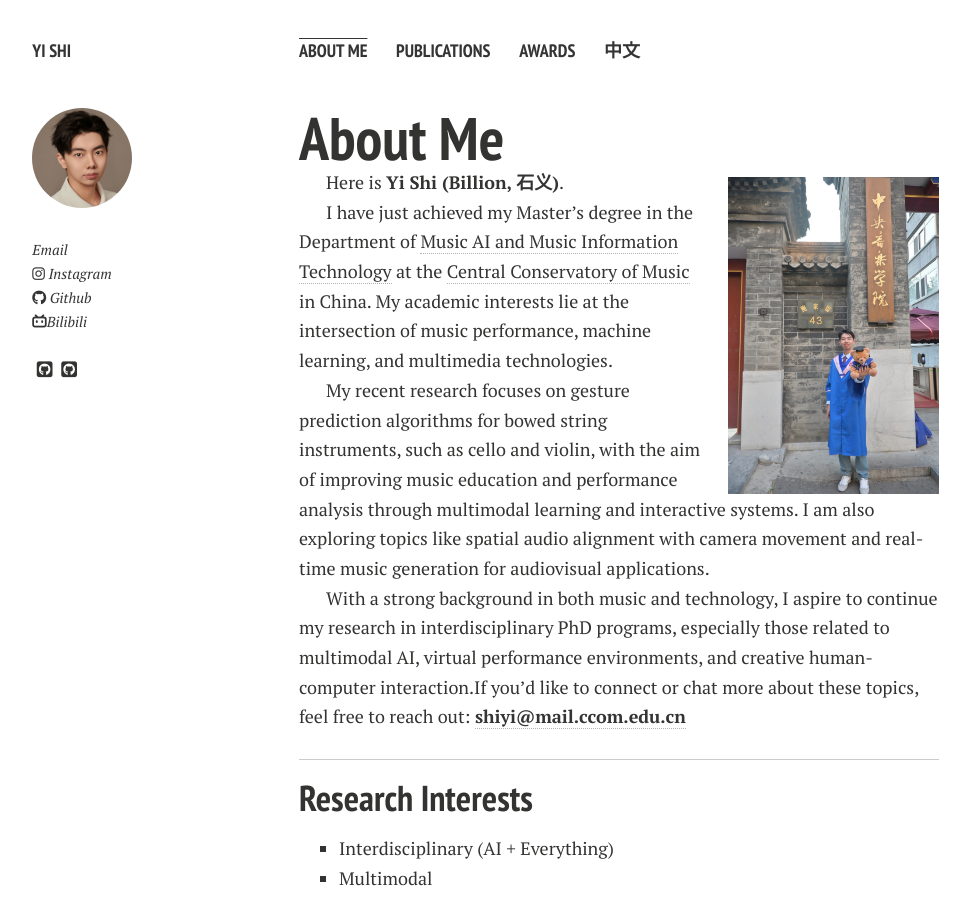
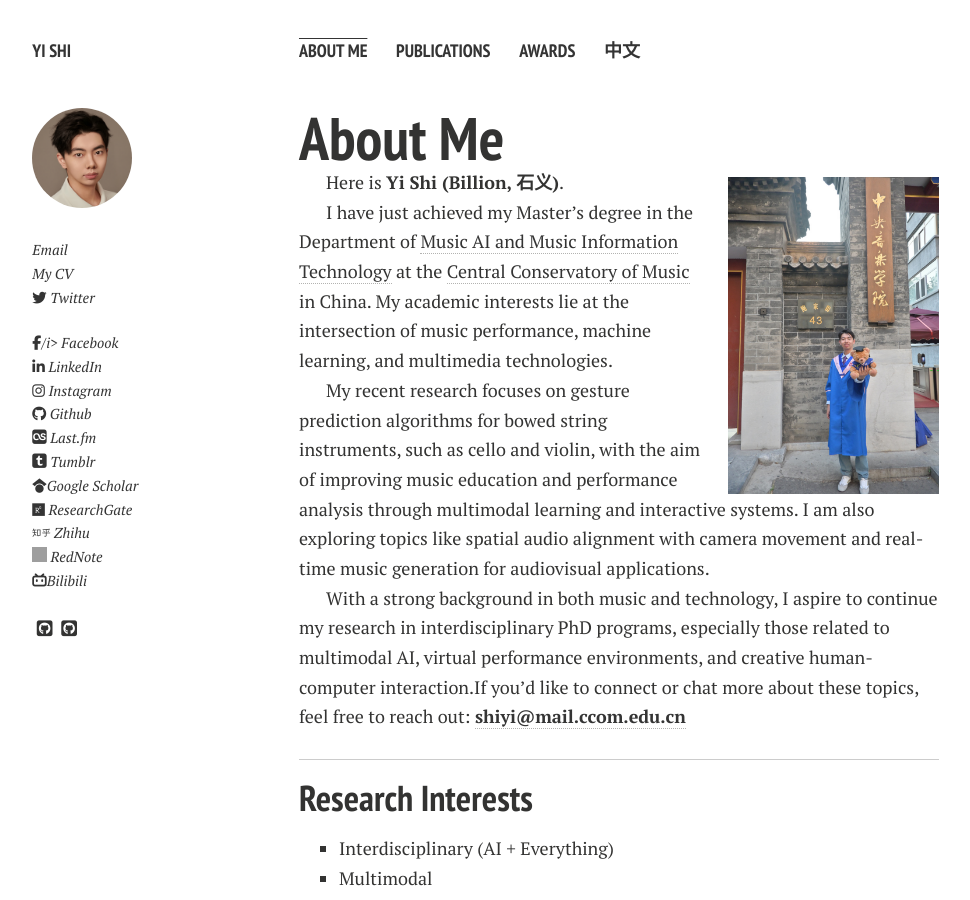
Before and after one commit to shiyi099/homepage, a Jekyll site: the page built from index.md, in a window 1280 px wide and 900 px high. Shown: the whole window, without its empty margins (21-991 px from the left). Built offline with Jekyll 4.4.1, drawn with Linux system fonts in a browser that asks for light colours; nearby versions of some CDN libraries; comment, search, counter and statistics services are not loaded; a style sheet for code colours, icons or effects is not loaded; our own code applies the rules of GitHub Pages for plain Markdown files; some of the changed lines change nothing that is shown; grey boxes are pictures that could not be loaded.

Commit message:
Update _config.yml

```diff
--- a/_config.yml
+++ b/_config.yml
@@ -17,22 +17,22 @@ owner:
   avatar: avatar.ico
   # bio: Dream big, stay positive, work hard, and enjoy the journey.
   email: shiyi@mail.ccom.edu.cn
- # cv: https://caihanlin.com/file/CV-HanlinCAI.pdf
+  cv: https://shiyi099.github.io/homepage/Resume-YiShi-en.pdf
 
 
   # Social networking links are used in author-bio sidebar. Update and remove as you like.
-  #twitter: lancecai2002
+  twitter: lancecai2002
   github: shiyi099
-  #linkedin: hanlincai
-  #scholar: https://scholar.google.com/citations?user=8igSoWgAAAAJ
-  #researchgate: https://www.researchgate.net/profile/Hanlin-Cai
-  #zhihu: https://www.zhihu.com/people/chlire
-  #xiaohongshu: 5c27848f0000000005030c6f
+  linkedin: hanlincai
+  scholar: https://scholar.google.com/citations?user=8igSoWgAAAAJ
+  researchgate: https://www.researchgate.net/profile/Hanlin-Cai
+  zhihu: https://www.zhihu.com/people/chlire
+  xiaohongshu: 5c27848f0000000005030c6f
   bilibili: 386647922
-  # facebook: caihanlin2002
+  facebook: caihanlin2002
   instagram: shiyi099
-  # lastfm:
-  # tumblr:
+  lastfm: 1
+  tumblr: 1
 
 
 # --------------------------------------------------
@@ -40,6 +40,8 @@ owner:
 # --------------------------------------------------
 #google_verify: "SkiyuGpJOKT74vv5GmXLvYXXDkXy4v8VWPtbelYz3Hs"
 # bing_verify: ""    # https://ssl.bing.com/webmaster/configure/verify/ownership Option 2 content= goes here
+
+# Google Analytics 配置
 google_analytics: "G-YR5VB9NNV8"                                 # GA-4 property ID
 
 # IP地理位置服务配置
```
